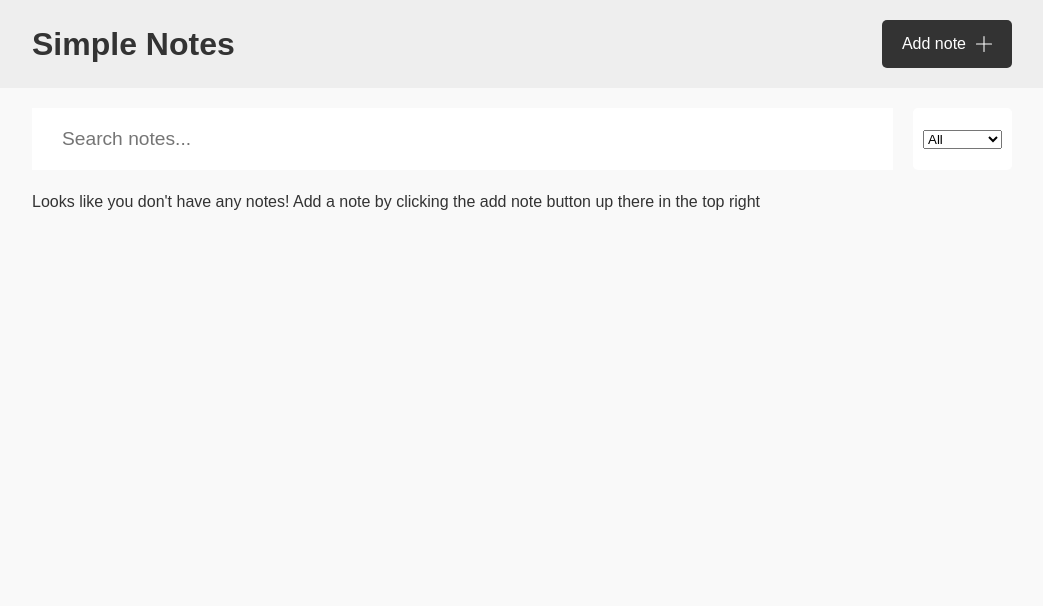
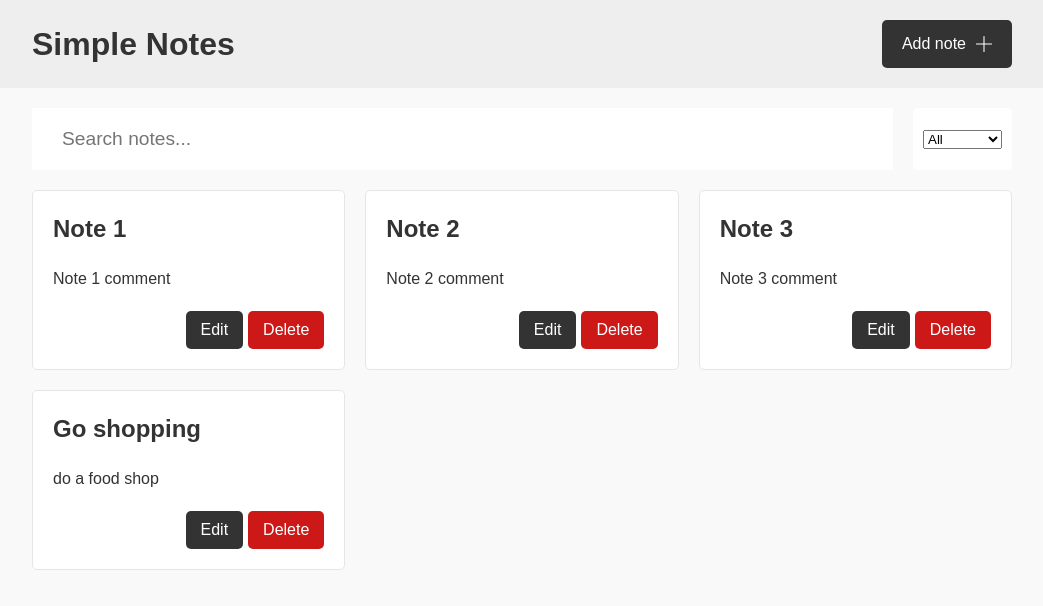
Before and after one commit to jamiepotepa/axa-app, a React (Vite) app: page / in a window 1280 px wide. Shown: the top 606 px of the page, without its empty margins (118-1161 px from the left). Built offline with nearby package versions, Linux system fonts and the light colour scheme; data requests are answered from the project's data file.

Commit message:
adding no notes text

```diff
--- a/db.json
+++ b/db.json
@@ -1,3 +1,24 @@
 {
-  "notes": []
+  "notes": [
+    {
+      "id": "4927e487-e817-4082-b06e-226e61f6ae71",
+      "title": "Note 1",
+      "content": "Note 1 comment"
+    },
+    {
+      "id": "50e55e13-79fc-42c2-bf68-6b1e8677a98a",
+      "title": "Note 2",
+      "content": "Note 2 comment"
+    },
+    {
+      "id": "83e803e8-4652-4515-8ae3-41e0f27adcbd",
+      "title": "Note 3",
+      "content": "Note 3 comment"
+    },
+    {
+      "id": "8a67cc66-2cf9-4298-a126-9c09fd772b75",
+      "title": "Go shopping",
+      "content": "do a food shop"
+    }
+  ]
 }
--- a/src/App.tsx
+++ b/src/App.tsx
@@ -16,6 +16,7 @@ import { NoteData } from "./types";
 // Change search-and-filter naming to search if I don't implement the filter
 // Adding a note clears the search text ???? - this would require hooking up the search state and passing it down. Debounce doesn't work well with this
 // Clean up debounce if component gets unmounted?
+//? Maybe the filter could switch between searching the title of content of each note
 
 //? Check typescript for onClick events etc
 
@@ -186,6 +187,7 @@ function App() {
                 deleteNote={deleteNote}
               />
             ))}
+            {filteredNotes.length === 0 && <p>No notes found</p>}
           </div>
         )}
       </div>
```
